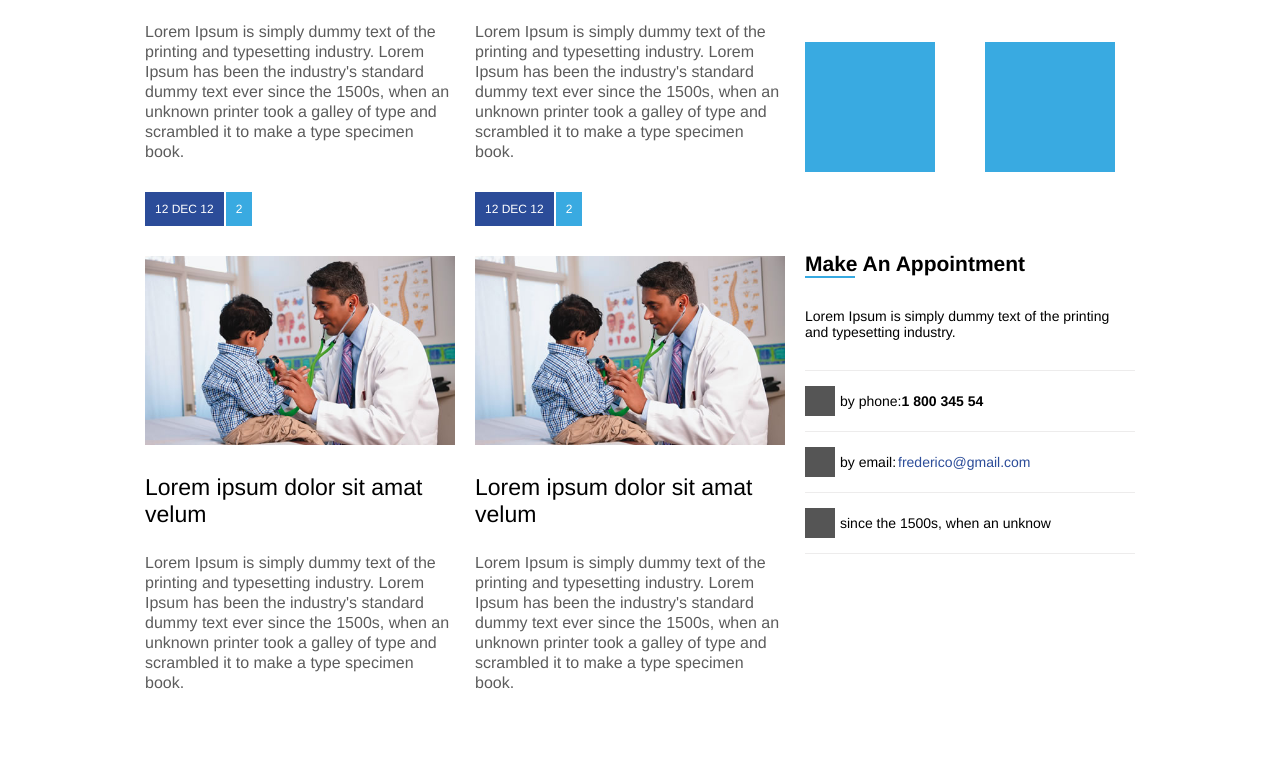
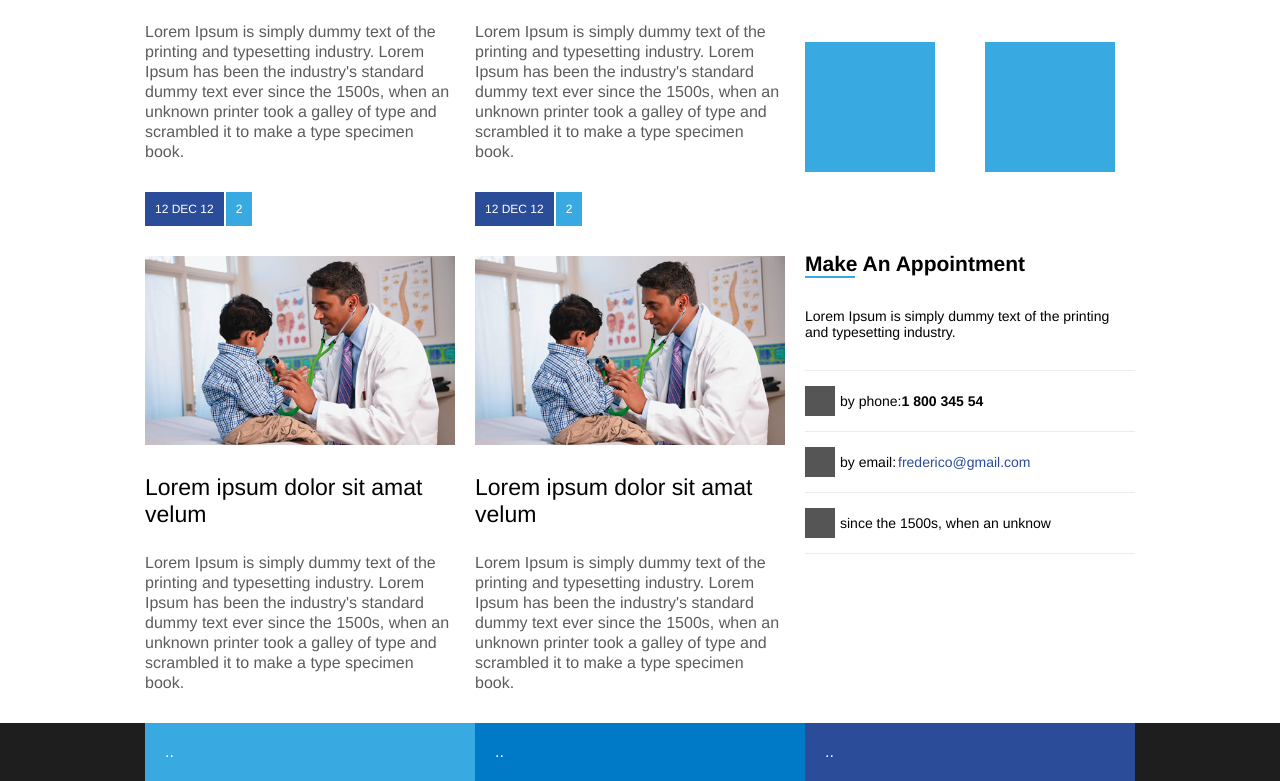
Before and after one commit to fredericoespeschit/layout-flexbox, a plain HTML site: page index.html in a window 1280 px wide. Shown: the part 1194-1975 px from the top of the page. Before the commit the page ends 1917 px from the top, so only its background shows below. Drawn offline with Linux system fonts and the light colour scheme; files that its build step writes are made by us from their sources; files whose address does not match are found by name.

Commit message:
Inicio footer

```diff
--- a/assets/css/style.css
+++ b/assets/css/style.css
@@ -275,3 +275,33 @@ article .block {
     margin-left: 2px;
     color: #2b4c99;
 }
+
+footer {
+    display: flex;
+    justify-content: center;
+    background-color: #1e1e1e;
+}
+
+.banner-footer {
+    display: flex;
+    flex: 1;
+}
+
+.banner1-footer,
+.banner2-footer,
+.banner3-footer {
+    flex: 1;
+    color: #FFF;
+    padding: 20px;
+}
+
+.banner1-footer {
+    background-color: #39aae1;
+}
+.banner2-footer {
+    background-color: #0079c7;
+}
+
+.banner3-footer {
+    background-color: #2b4c99;
+}
--- a/index.html
+++ b/index.html
@@ -244,5 +244,22 @@
             </aside>
          </div>
       </section>
+      <footer>
+       <div class="container">
+         <div class="banner-footer">
+            <div class="banner1-footer">
+               ..
+            </div>
+
+            <div class="banner2-footer">
+..
+            </div>
+
+            <div class="banner3-footer">
+..
+            </div>
+         </div>
+       </div>
+      </footer>
    </body>
 </html>
```
